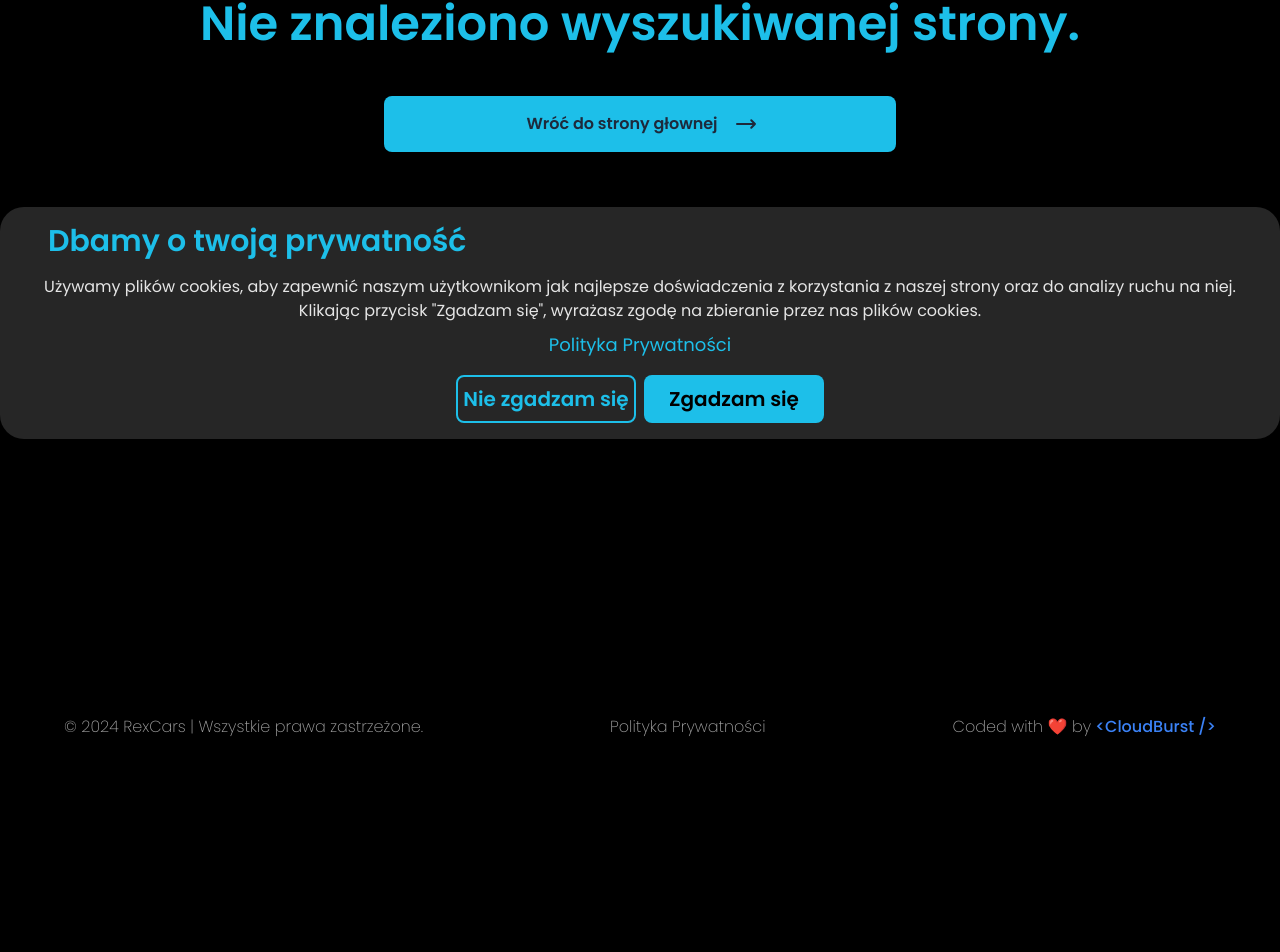
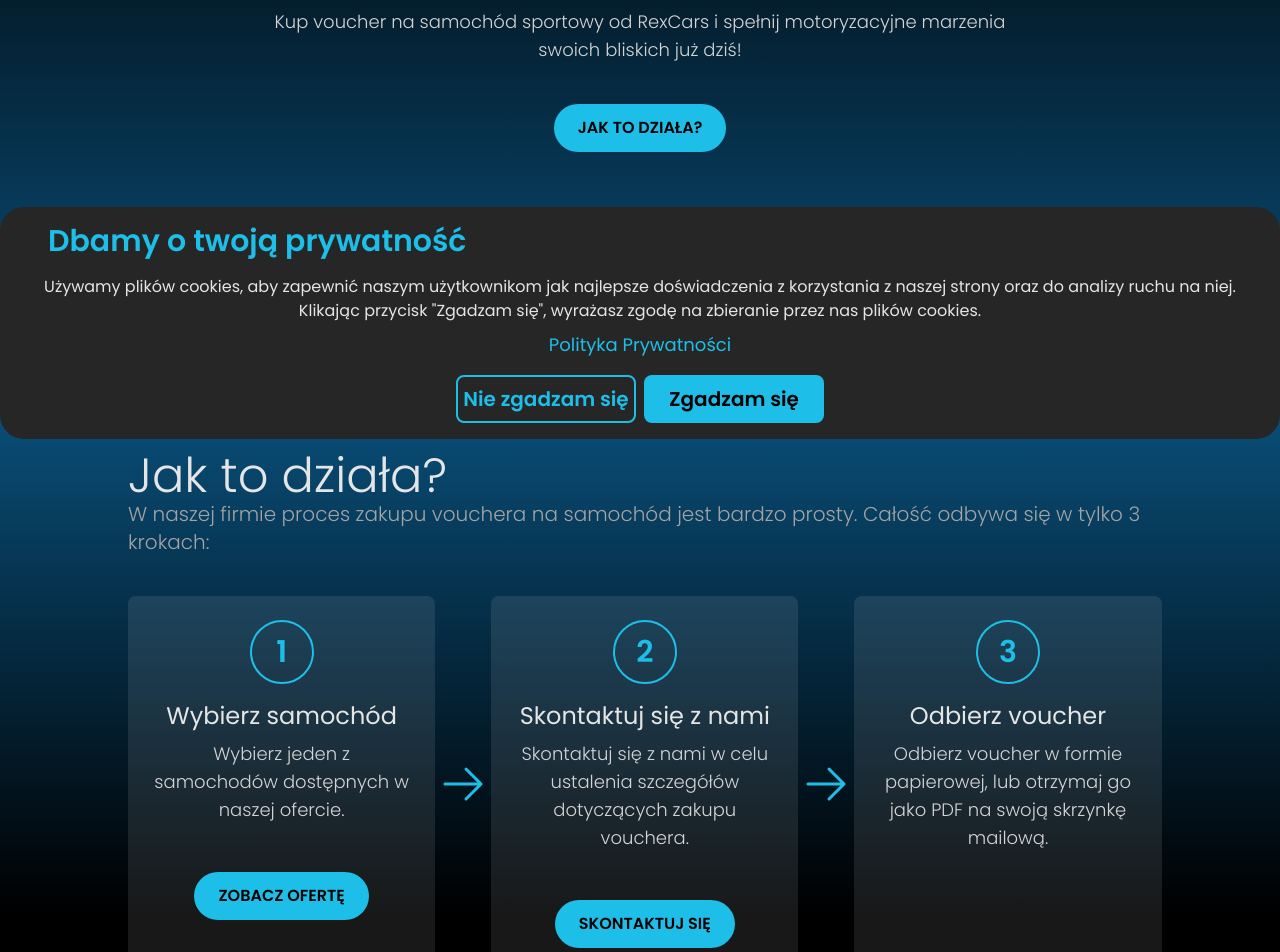
Before and after one commit to lokipo15/rexcars-website, a Next.js app: page /voucher in a window 1280 px wide. Before the commit this address had no page. Shown: the part 361-1313 px from the top of the page. Before the commit the page ends 1112 px from the top, so only its background shows below. Built offline with nearby package versions, Linux system fonts and the light colour scheme.

Commit message:
ADD: Added Voucher page

```diff
--- a/app/layout.tsx
+++ b/app/layout.tsx
@@ -9,7 +9,7 @@ import CookiesConsentBanner from '@/components/ui/cookiesConsent/CookiesConsentB
 
 const poppins = Poppins({
     subsets: ['latin'],
-    weight: ['200', '400', '500', '600'],
+    weight: ['200', '300', '400', '500', '600'],
     style: ['normal', 'italic'],
 });
 
--- /dev/null
+++ b/app/voucher/page.tsx
@@ -0,0 +1,12 @@
+import HowItWorks from "@/components/sections/voucher/HowItWorks";
+import VoucherHeader from "@/components/sections/voucher/VoucherHeader";
+import Link from "next/link";
+
+export default function VoucherPage() {
+    return (
+        <article className='flex flex-col items-center min-h-screen w-full mx-auto bg-gradient-to-b from-[#182b3a10] via-[#0c659ccf] via-50% to-black  to-95%'>
+            <VoucherHeader />
+            <HowItWorks />
+        </article>
+    );
+}
--- a/components/sections/kontakt/Header.tsx
+++ b/components/sections/kontakt/Header.tsx
@@ -4,7 +4,7 @@ export default function Header() {
     return (
         <div className="flex flex-col w-[80%] mx-auto justify-center md:pt-[5%] pt-[15%]">
             <h1 className=" md:text-[64px] text-4xl font-extralight tracking-tighter text-center text-white w-full">POROZMAWIAJMY.</h1>
-            <p className="text-neutral-400 font-light md:text-base text-sm text-center md:pt-4 pt-2 md:max-w-[40%] max-w-[90%] mx-auto">Jeśli chcesz zarezewować jeden z naszych samochodów, lub uzyskać więcej informacji o usługach, które świadczymy, skontaktuj się z nami.</p>
+            <p className="text-neutral-400 font-light md:text-base text-sm text-center md:pt-4 pt-2 md:max-w-[40%] max-w-[90%] mx-auto">Jeśli chcesz zarezewować jeden z naszych samochodów, zakupić voucher, lub uzyskać więcej informacji o usługach, które świadczymy, skontaktuj się z nami.</p>
             <Link href={"#contactForm"} className="flex justify-center mt-10">
                 <button className="py-3 px-6 bg-blue-primary rounded-[26px] text-center font-semibold text-black text-base justify-center items-center hover:scale-110 ease-in-out duration-300">
                     SKONTAKTUJ SIĘ
--- a/components/sections/oferta/car-description/CarDescriptionEntry.tsx
+++ b/components/sections/oferta/car-description/CarDescriptionEntry.tsx
@@ -3,7 +3,7 @@ import { IPageContent } from "@/types/pagePayload";
 export default function CarDescriptionEntry({heading, content}: IPageContent) {
 
     return (<>
-        <h3 className='text-blue-primary md:text-3xl font-semibold pb-2'>{heading}</h3>
+        <h3 className='text-blue-primary md:text-3xl text-xl font-semibold pb-2'>{heading}</h3>
         <p className='text-neutral-200 md:text-2xl'>{content}</p>
         <br />
     </>);
--- a/components/sections/oferta/car-description/CarDescriptionSection.tsx
+++ b/components/sections/oferta/car-description/CarDescriptionSection.tsx
@@ -14,8 +14,7 @@ export default function CarDescriptionSection({header, bottomContent}: ICarDescr
             })}
 
             <br />
-            <br />
-            <h3 className='text-blue-primary md:text-3xl font-semibold pb-2 text-center'>
+            <h3 className='text-blue-primary md:text-3xl text-xl font-semibold pb-2 text-center'>
                 {bottomContent.bottonHeading}
             </h3>
         </article>
--- a/components/sections/oferta/image-gallery/ImagesGallery.tsx
+++ b/components/sections/oferta/image-gallery/ImagesGallery.tsx
@@ -73,7 +73,6 @@ export default function ImagesGallery({ images }: { images: IImagesData }) {
                                     alt='RexCars car available for rent image'
                                     className='embla__slide object-cover rounded-lg h-[180px] min-[370px]:h-[230px] min-[475px]:h-[270px] min-[555px]:h-[350px] md:h-[420px] lg:h-[450px] xl:h-[550px] 2xl:h-[700px]'
                                     sizes='(max-width: 1024px) 100vw, 67vw'
-                                    // srcSet={`${url}?h=230 410w, ${url}?h=350 620w, ${url}?h=550 980w, ${url}?h=750 1330w`}
                                     onClick={() => {
                                         setIsLightboxOpen(true);
                                     }}
@@ -98,6 +97,7 @@ export default function ImagesGallery({ images }: { images: IImagesData }) {
                     <ChevronRightIcon className='text-blue-primary size-10 stroke-2 transition-transform ease-in-out duration-200 hover:scale-125 active:scale-95' />
                 </button>
             </div>
+
             <Suspense>
                 <Lightbox
                     open={isLightboxOpen}
--- /dev/null
+++ b/components/sections/voucher/HowItWorks.tsx
@@ -0,0 +1,70 @@
+import {
+    ArrowDownIcon,
+    ArrowLeftIcon,
+    ArrowRightIcon,
+} from '@heroicons/react/24/outline';
+import VoucherCard from './VoucherCard';
+import RoundedButton from '@/components/ui/RoundedButton';
+
+export default function HowItWorks() {
+    return (
+        <section
+            id='howItWorks'
+            className='flex flex-col w-[80%] mx-auto justify-center md:pt-[300px] pt-[200px]'
+        >
+            <h2 className='md:text-left text-center text-neutral-200 font-light md:text-5xl text-3xl'>
+                Jak to działa?
+            </h2>
+            <p className='md:text-left text-center text-neutral-400 font-light md:text-xl text-base'>
+                W naszej firmie proces zakupu vouchera na samochód jest bardzo
+                prosty. Całość odbywa się w tylko 3 krokach:
+            </p>
+
+            <div className='flex flex-col lg:flex-row md:justify-between mt-10'>
+                <VoucherCard
+                    step={1}
+                    title={'Wybierz samochód'}
+                    description={
+                        'Wybierz jeden z samochodów dostępnych w naszej ofercie.'
+                    }
+                >
+                    <RoundedButton href='/#our-cars' value='ZOBACZ OFERTĘ' styles='w-full'/>
+                </VoucherCard>
+
+                <div className='hidden lg:flex justify-center items-center'>
+                    <ArrowRightIcon className='h-12 w-12 text-blue-primary items-center mx-1' />
+                </div>
+
+                <div className='flex lg:hidden justify-center items-center mt-4'>
+                    <ArrowDownIcon className='h-12 w-12 text-blue-primary items-center' />
+                </div>
+
+                <VoucherCard
+                    step={2}
+                    title={'Skontaktuj się z nami'}
+                    description={
+                        'Skontaktuj się z nami w celu ustalenia szczegółów dotyczących zakupu vouchera.'
+                    }
+                >
+                    <RoundedButton href='/kontakt' value='SKONTAKTUJ SIĘ' styles='w-full'/>
+                </VoucherCard>
+
+                <div className='hidden lg:flex justify-center items-center'>
+                    <ArrowRightIcon className='h-12 w-12 text-blue-primary items-center mx-1' />
+                </div>
+
+                <div className='flex lg:hidden justify-center items-center mt-4'>
+                    <ArrowDownIcon className='h-12 w-12 text-blue-primary items-center' />
+                </div>
+
+                <VoucherCard
+                    step={3}
+                    title={'Odbierz voucher'}
+                    description={
+                        'Odbierz voucher w formie papierowej, lub otrzymaj go jako PDF na swoją skrzynkę mailową.'
+                    }
+                />
+            </div>
+        </section>
+    );
+}
--- /dev/null
+++ b/components/sections/voucher/VoucherCard.tsx
@@ -0,0 +1,24 @@
+export type IVoucherCardData = {
+    step: number;
+    title: string;
+    description: string;
+    children?: React.ReactNode;
+};
+
+export default function VoucherCard({ step, title, description, children }: IVoucherCardData) {
+    return (
+        <div className="flex flex-col w-[90%] lg:w-auto mx-auto mt-5 md:mt-0 bg-neutral-200/10 min-h-[250px] lg:min-w-[30%] lg:max-w-[30%] rounded-lg items-center p-6 transition-colors ease-in-out duration-300 hover:bg-neutral-800/80">
+            <div className="flex w-16 h-16 rounded-full border-2 border-blue-primary justify-center items-center">
+                <h3 className="text-3xl text-blue-primary font-semibold">{step}</h3>
+            </div>
+
+            <h4 className="text-2xl text-neutral-200 text-center font-normal mt-4">{title}</h4>
+
+            <p className="text-lg text-neutral-300 text-center font-light mt-2">{description}</p>
+
+            <div className="flex mt-2 w-full">
+                {children}
+            </div>
+        </div>
+    );
+}
--- /dev/null
+++ b/components/sections/voucher/VoucherHeader.tsx
@@ -0,0 +1,22 @@
+import RoundedButton from "@/components/ui/RoundedButton";
+import Link from "next/link";
+
+export default function VoucherHeader() {
+    return (
+        <header className='flex flex-col justify-center md:w-[80%] mx-auto md:mt-[100px] mt-[50px]'>
+                <h1 className='md:text-[64px] text-4xl font-extralight tracking-tighter text-center text-white w-full'>
+                    Voucher <span className='font-light'>Rex</span>
+                    <span className='text-blue-primary font-light'>Cars</span>
+                </h1>
+                <h2 className='md:text-4xl text-xl font-extralight tracking-tighter text-center text-neutral-200 max-w-[90%] mx-auto md:mt-3'>
+                    Jedyny prezent, którego <span className='text-blue-primary font-light'>potrzebujesz.</span>
+                </h2>
+
+                <p className="text-neutral-300 font-light md:text-lg text-xs text-center md:pt-4 pt-2 md:max-w-[75%] max-w-[85%] mx-auto mt-2 md:mt-0">
+                    Kup voucher na samochód sportowy od RexCars i spełnij motoryzacyjne marzenia swoich bliskich już dziś!
+                </p>
+
+                <RoundedButton href="#howItWorks" value="JAK TO DZIAŁA?"/>
+            </header>
+    );
+}
--- /dev/null
+++ b/components/ui/RoundedButton.tsx
@@ -0,0 +1,17 @@
+import Link from "next/link";
+
+type IRoundedButton = {
+    href: string;
+    value: string;
+    styles?: string;
+};
+
+export default function RoundedButton({href, value, styles}: IRoundedButton) {
+    return (
+    <Link href={href} className="justify-center mx-auto mt-10">
+        <button className={"py-3 px-6 bg-blue-primary rounded-[26px] text-center font-semibold text-black text-base justify-center items-center hover:scale-110 active:scale-95 ease-in-out duration-300 " + styles}>
+            {value}
+        </button>
+    </Link>
+    );
+}
```
Lines whose indentation alone changed are shown as unchanged.
